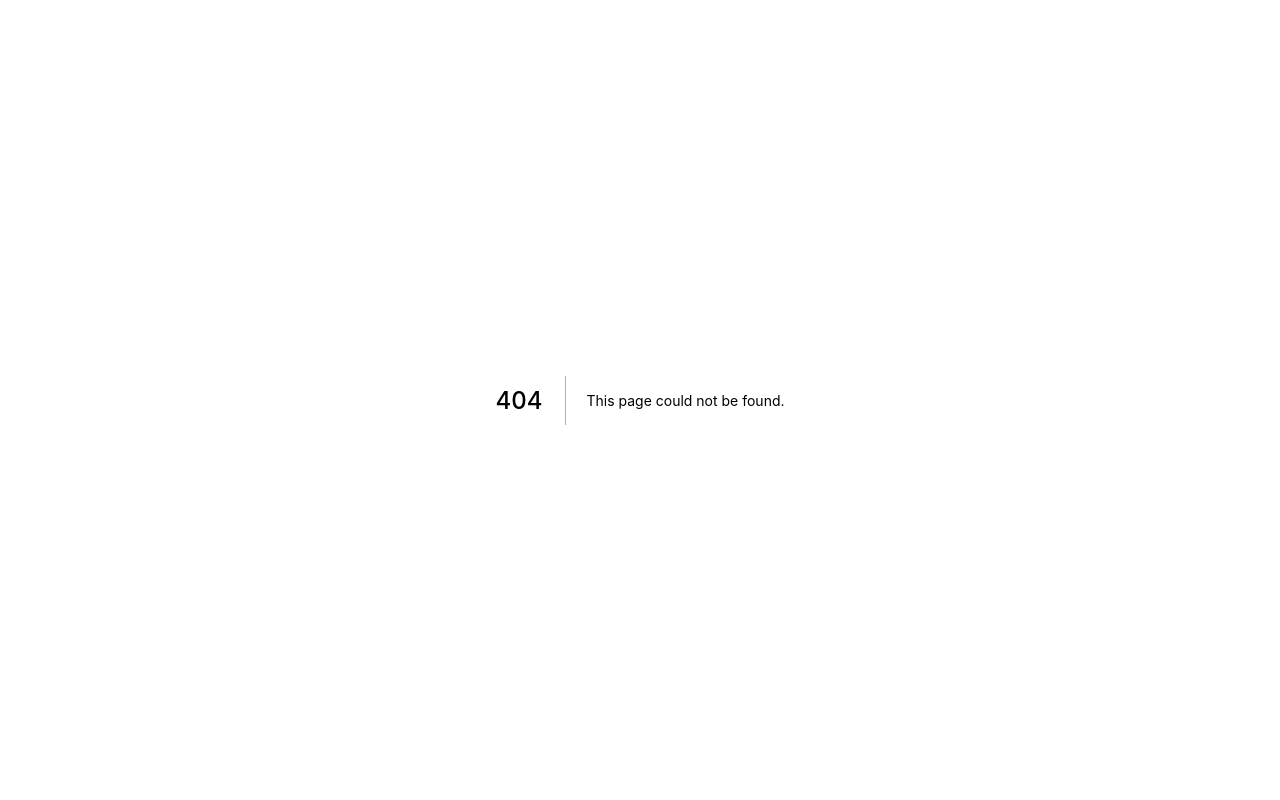
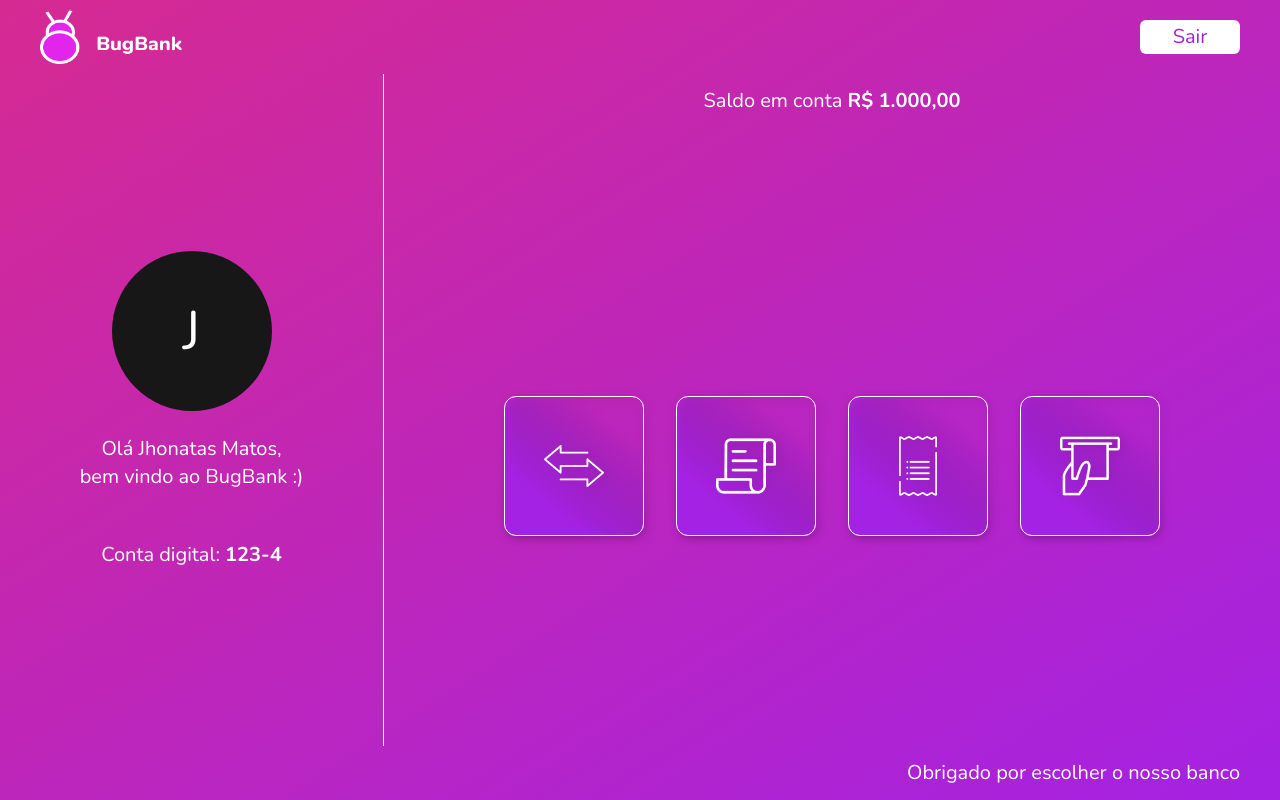
Before and after one commit to jhonatasmatos/bugbank-ui, a Next.js app: page /home in a window 1280 px wide. Before the commit this address had no page. Built offline with nearby package versions, Linux system fonts and the light colour scheme.

Commit message:
feat: finished home screen

```diff
--- /dev/null
+++ b/src/pages/home/index.jsx
@@ -0,0 +1,89 @@
+import Image from 'next/image'
+
+import {
+  Container,
+  Header,
+  ContainerLink,
+  ContainerInformations,
+  ContainerInfos,
+  InitialLetterName,
+  LetterName,
+  ContainerText,
+  ContainerAccountNumber,
+  Text,
+  ContainerOptions,
+  ContainerBalance,
+  ContainerButtons,
+  Button,
+  Footer
+} from './styles'
+
+import LinkText from '../../components/LinkText'
+
+const buttons = [
+  {
+    "href": "/",
+    "src": "/imgs/transfer.png"
+  },
+  {
+    "href": "/",
+    "src": "/imgs/payments.png"
+  },
+  {
+    "href": "/",
+    "src": "/imgs/bank-statement.png"
+  },
+  {
+    "href": "/",
+    "src": "/imgs/withdraw.png"
+  }
+]
+
+function Home() {
+  return (
+    <Container>
+
+      <Header>
+        <Image src='/imgs/bugbank.png' width='150' height='54' />
+        <ContainerLink>
+          <LinkText href='/'>Sair</LinkText>
+        </ContainerLink>
+      </Header>
+
+      <ContainerInformations>
+        <ContainerInfos>
+          <InitialLetterName>
+            <LetterName>J</LetterName>
+          </InitialLetterName>
+          <ContainerText>
+            <Text>{`Olá Jhonatas Matos,`}</Text>
+            <Text>{`bem vindo ao BugBank :)`}</Text>
+          </ContainerText>
+
+          <ContainerAccountNumber>
+            <Text>Conta digital: <span>{`123-4`}</span></Text>
+          </ContainerAccountNumber>
+        </ContainerInfos>
+      </ContainerInformations>
+
+      <ContainerOptions>
+        <ContainerBalance>
+          <Text>Saldo em conta <span>R$ 1.000,00</span></Text>
+        </ContainerBalance>
+        <ContainerButtons>
+          {buttons.map((button) =>
+            <Button href={button.href}>
+              <Image src={button.src} width='60' height='60' s />
+            </Button>
+          )}
+        </ContainerButtons>
+      </ContainerOptions>
+
+      <Footer>
+        <Text>Obrigado por escolher o nosso banco</Text>
+      </Footer>
+    </Container>
+  )
+}
+
+export default Home;
--- /dev/null
+++ b/src/pages/home/styles.js
@@ -0,0 +1,243 @@
+import styled from 'styled-components'
+
+export const Container = styled.div`
+  height: 100vh;
+  width: 100vw;
+  display: grid;
+  grid-template-columns: 30% auto;
+  grid-template-rows: 7.4rem auto 5.4rem;
+  grid-template-areas:
+    "header header"
+    "profile options"
+    "footer footer";
+
+  background-image: linear-gradient(
+    to right bottom, ${(props) => props.theme.colors.primary}, ${(props) => props.theme.colors.secondary});
+
+    @media(max-width: 600px){
+      display: flex;
+      flex-direction: column;
+    }
+
+`
+
+export const Header = styled.div`
+  display: flex;
+  width: 100%;
+  box-sizing: border-box;
+  justify-content: space-between;
+  align-items: center;
+  padding: 0 4rem;
+
+  grid-area: header;
+
+  @media(max-width: 600px){
+    margin-top: 1.2rem;
+  }
+`
+
+export const ContainerLink = styled.div`
+  display: flex;
+  width: 10rem;
+  height: 3.4rem;
+  border-radius: .6rem;
+  justify-content: center;
+  align-items: center;
+  cursor: pointer;
+
+  background: ${(props) => props.theme.colors.white};
+
+  @media(max-width: 600px){
+    width: 4rem;
+    height: 3rem;
+  }
+`
+
+export const ContainerInformations = styled.div`
+  width: 100%;
+  height: 100%;
+
+  grid-area: profile;
+`
+
+export const ContainerInfos = styled.div`
+  display: flex;
+  width: 100%;
+  height: 100%;
+  flex-direction: column;
+  align-items: center;
+  justify-content: center;
+
+  border-right: 1px solid ${(props) => props.theme.colors.white};
+
+  @media(max-width: 600px){
+    border-bottom: 1px solid ${(props) => props.theme.colors.white};
+    border-right: none;
+  }
+`
+
+export const InitialLetterName = styled.div`
+  display: flex;
+  width: 16rem;
+  height: 16rem;
+  border-radius: 50%;
+
+  align-items: center;
+  justify-content: center;
+
+  background: ${(props) => props.theme.colors.black};
+
+  @media(max-width: 760px){
+    width: 10rem;
+    height: 10rem;
+  }
+`
+
+export const LetterName = styled.h1`
+  color: ${(props) => props.theme.colors.white};
+  font-size: 5.4rem;
+`
+
+export const ContainerText = styled.div`
+  display: flex;
+  flex-direction: column;
+  width: 30rem;
+  margin-top: 2.4rem;
+
+  align-items: center;
+  justify-content: center;
+`
+
+export const ContainerAccountNumber = styled.div`
+  display: flex;
+  width: 30rem;
+  margin-top: 5rem;
+
+  align-items: center;
+  justify-content: center;
+
+  @media(max-width: 600px){
+    margin-top: 1.4rem;
+  }
+`
+
+export const Text = styled.p`
+  color: ${(props) => props.theme.colors.white};
+  font-size: 2rem;
+  text-align: center;
+  line-height: 1.4;
+  margin: 0;
+
+  span {
+    font-weight: bold;
+  }
+
+  @media(max-width: 760px){
+    font-size: 1.4rem;
+  }
+`
+
+export const ContainerOptions = styled.div`
+  display: grid;
+  width: 100%;
+  height: 100%;
+  grid-area: options;
+
+  grid-template-rows: 2fr 3fr 1fr;
+  grid-template-areas:
+    "balance"
+    "buttons"
+    "footer";
+
+  @media(max-width: 600px){
+    display: flex;
+    flex-direction: column;
+    padding: 0;
+  }
+`
+
+export const ContainerBalance = styled.div`
+  display:flex;
+  width: 100%;
+  height: 5.4rem;
+  align-items: center;
+  justify-content: center;
+
+  grid-area: balance;
+`
+
+export const ContainerButtons = styled.div`
+  display: flex;
+  height: 100%;
+  padding: 0 12rem;
+  align-items: center;
+  justify-content: space-between;
+
+  grid-area: buttons;
+
+  @media(max-width: 1100px){
+    padding: 0 7rem;
+  }
+
+  @media(max-width: 870px){
+    padding: 0 2rem;
+  }
+
+  @media(max-width: 760px){
+    padding: 0 1rem;
+  }
+
+  @media(max-width: 600px){
+    align-items: center;
+    justify-content: space-between;
+
+    overflow: auto;
+  }
+
+`
+
+export const Button = styled.a`
+  display: flex;
+  width: 14rem;
+  height: 14rem;
+  border-radius: 1.2rem;
+
+  align-items: center;
+  justify-content: center;
+
+  border: 1px solid ${(props) => props.theme.colors.white};
+  filter: drop-shadow(2px 2px 4px rgba(0, 0, 0, 0.3));
+
+  background-image:
+    linear-gradient(40deg, ${(props) => props.theme.colors.secondary} 26%, rgba(164, 34, 227, 0) 80%);
+
+  &:hover {
+    transform: scale(1.1);
+    transition: all 0.2s;
+  }
+
+  @media(max-width: 1100px){
+    width: 10rem;
+    height: 10rem;
+  }
+
+  @media(max-width: 600px){
+    width: 8rem;
+    height: 8rem;
+  }
+`
+
+export const Footer = styled.div`
+  display:flex;
+  flex-direction: row;
+  width: 100%;
+  padding: 0 4rem;
+  align-items: center;
+  justify-content: flex-end;
+
+  grid-area: footer;
+
+  @media(max-width: 600px){
+    justify-content: center;
+  }
+`
```
